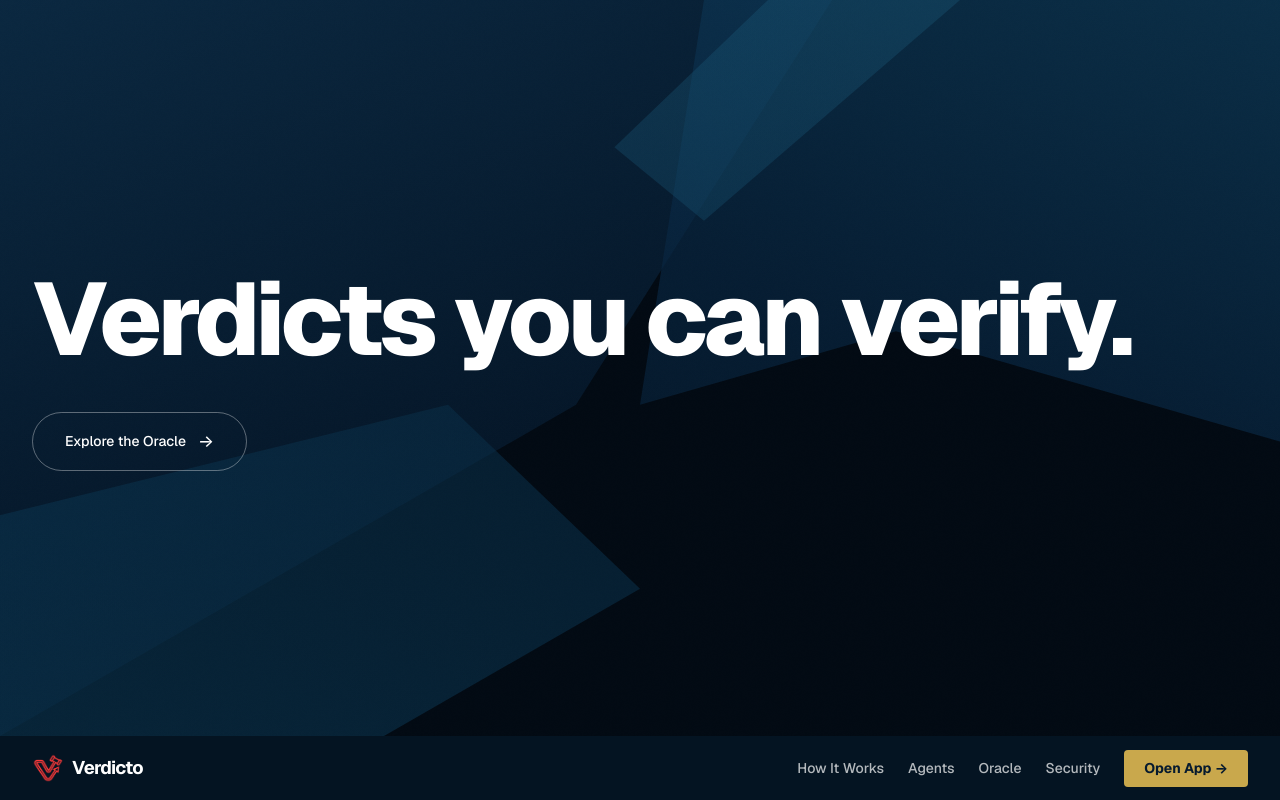
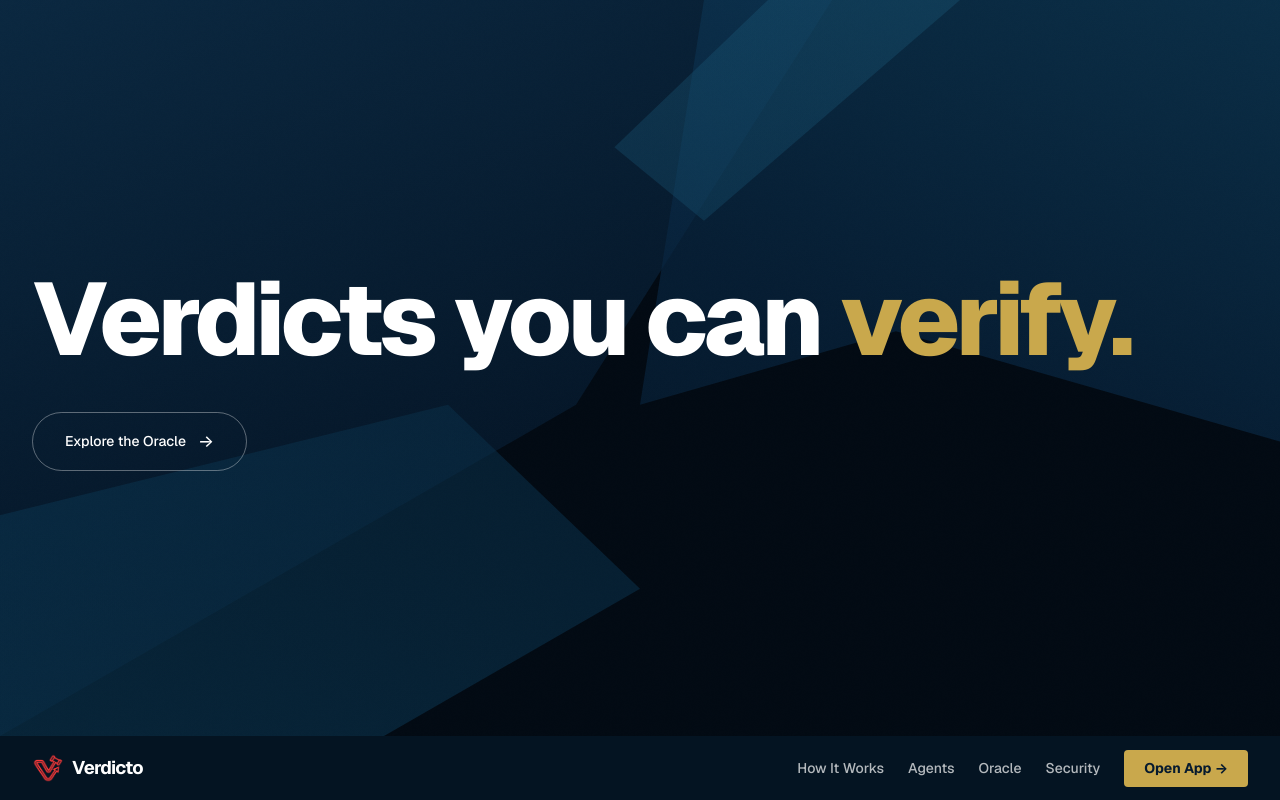
Before and after one commit to leo-jr-hah/verdicto, a React (Vite) app in the folder dashboard/: page / in a window 1280 px wide. Shown: the top 800 px of the page. Built offline with nearby package versions, Linux system fonts and the light colour scheme; no server answers.

Commit message:
Fix block reveal animation: use correct accent color and robust clipPath

```diff
--- a/dashboard/src/components/landing/HeroSection.tsx
+++ b/dashboard/src/components/landing/HeroSection.tsx
@@ -47,12 +47,12 @@ export const HeroSection: React.FC = () => {
             <motion.span
               initial={{ opacity: 0 }}
               animate={{ opacity: 1 }}
-              transition={{ delay: 1.25, duration: 0.01 }}
+              transition={{ delay: 1.4, duration: 0.01 }}
               style={{
                 position: 'absolute',
                 top: 0,
                 left: 0,
-                color: 'var(--gold)',
+                color: 'var(--accent)',
                 zIndex: 1,
                 display: 'inline-block',
                 width: '100%'
@@ -62,22 +62,23 @@ export const HeroSection: React.FC = () => {
             </motion.span>
 
             <motion.div
-              initial={{ left: 0, width: '0%' }}
+              initial={{ clipPath: 'inset(0 100% 0 0)' }}
               animate={{
-                left: ['0%', '0%', '100%'],
-                width: ['0%', '100%', '0%']
+                clipPath: ['inset(0 100% 0 0)', 'inset(0 0% 0 0)', 'inset(0 0% 0 100%)']
               }}
               transition={{
                 delay: 1.0,
                 duration: 0.8,
-                times: [0, 0.4, 1],
+                times: [0, 0.5, 1],
                 ease: [0.77, 0, 0.175, 1]
               }}
               style={{
                 position: 'absolute',
                 top: '0.1em',
                 bottom: '0.1em',
-                backgroundColor: 'var(--gold)',
+                left: 0,
+                right: 0,
+                backgroundColor: 'var(--accent)',
                 zIndex: 2
               }}
             />
```
